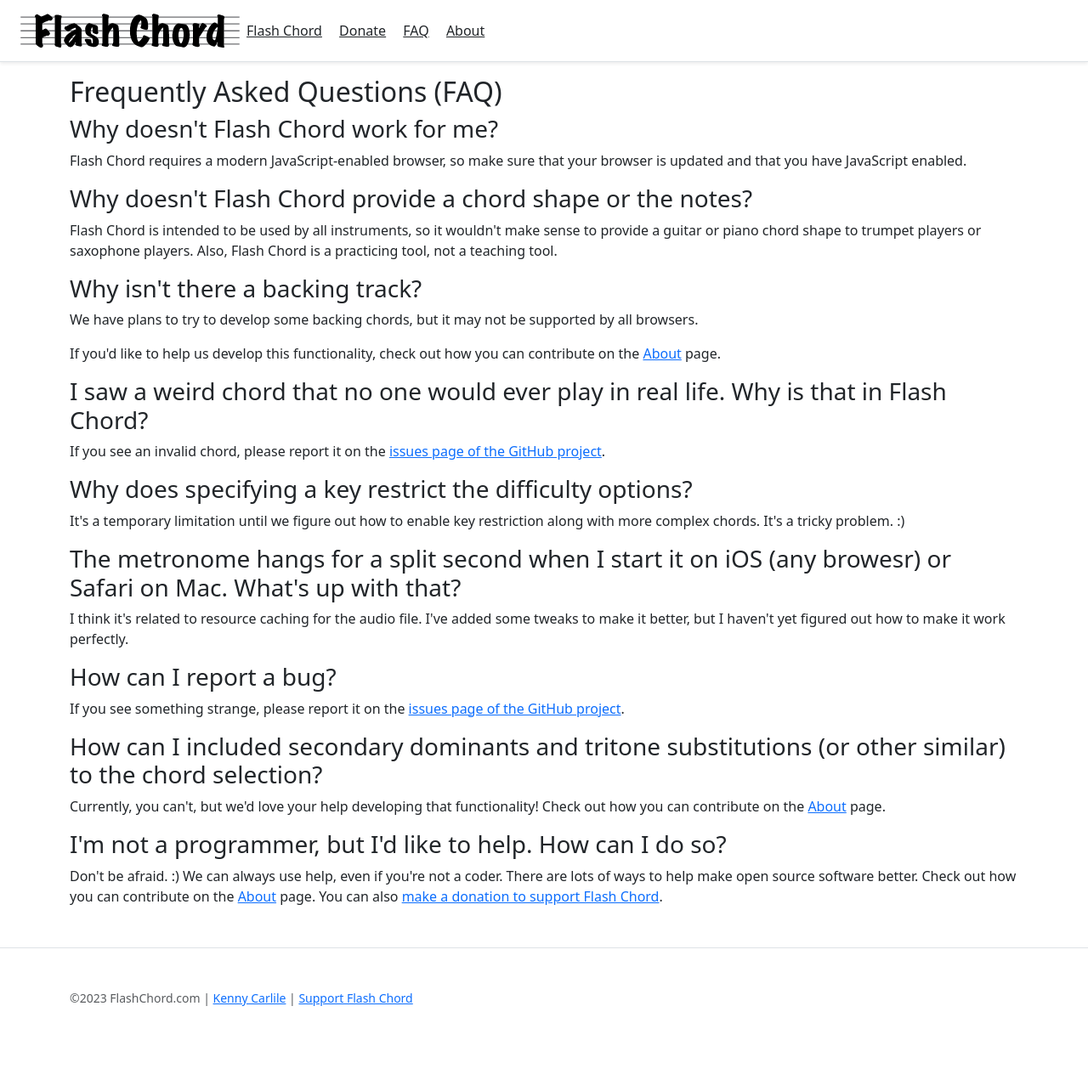
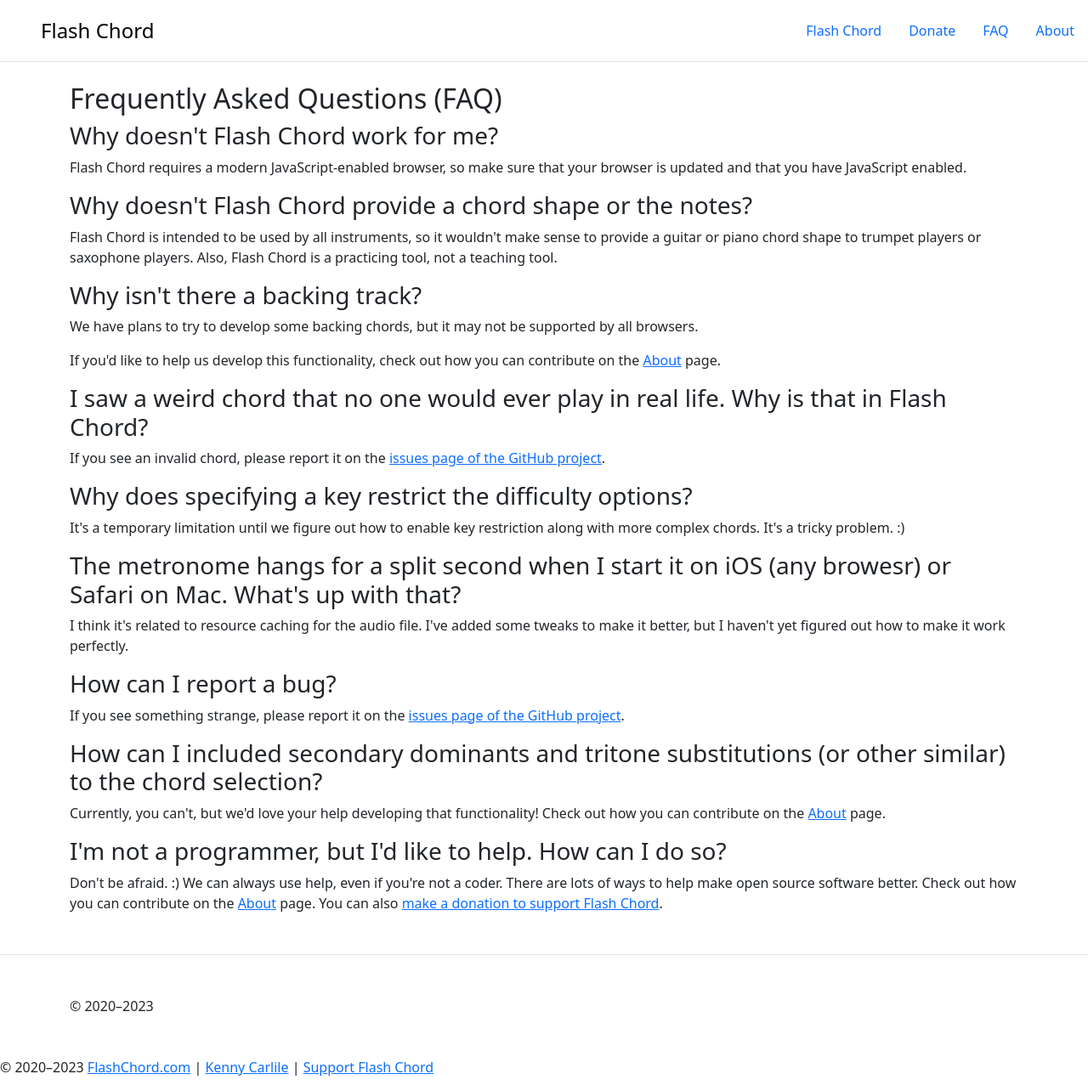
Before and after one commit to KCarlile/flashchord, a PHP site: page /faq in a window 1280 px wide. Shown: the whole page at 85% size. Before the commit the page ends 1184 px from the top, so only its background shows below. Run offline with PHP 8.4, Linux system fonts and the light colour scheme; some libraries are stand-ins or nearby versions.

Commit message:
Components redone; home main layout established.

```diff
--- a/components/contributors.php
+++ b/components/contributors.php
@@ -1,4 +1,10 @@
 <?php
+    /**
+     * @file components/contributors.php
+     *
+     * This include file prints contributor content.
+     */
+
     define("CONTRIBUTORS_JSON", "data/contributors.json");
 
     print_list_from_json_file(CONTRIBUTORS_JSON);
--- a/components/copyright.php
+++ b/components/copyright.php
@@ -1 +1,8 @@
-<small class="d-block mb-3 text-muted">©<?php echo date("Y"); ?> FlashChord.com | <a href="https://www.kcarlile.com/">Kenny Carlile</a> | <a href="/donate">Support Flash Chord</a>
+<?php
+    /**
+     * @file components/copyright.php
+     *
+     * This include file prints the copyright information in the bottom of the page.
+     */
+?>
+© 2020&ndash;<?php echo date("Y"); ?>
--- a/components/footer.php
+++ b/components/footer.php
@@ -1,4 +1,13 @@
-    <!-- Optional JavaScript -->
-    <!-- jQuery first, then Popper.js, then Bootstrap JS -->
-    <script src="https://cdn.jsdelivr.net/npm/popper.js@1.16.0/dist/umd/popper.min.js" integrity="sha384-Q6E9RHvbIyZFJoft+2mJbHaEWldlvI9IOYy5n3zV9zzTtmI3UksdQRVvoxMfooAo" crossorigin="anonymous"></script>
-    <script src="https://stackpath.bootstrapcdn.com/bootstrap/4.5.0/js/bootstrap.min.js" integrity="sha384-OgVRvuATP1z7JjHLkuOU7Xw704+h835Lr+6QL9UvYjZE3Ipu6Tp75j7Bh/kR0JKI" crossorigin="anonymous"></script>
+<?php
+    /**
+     * @file components/foot.php
+     *
+     * This include file prints footer content in the bottom of the page.
+     */
+?>
+<div>
+    <p><?php require 'components/copyright.php'; ?> <a href="/">FlashChord.com</a> |
+        <a href="https://www.kcarlile.com/">Kenny Carlile</a> |
+        <a href="/donate">Support Flash Chord</a>
+    </p>
+</div>
--- a/components/head.php
+++ b/components/head.php
@@ -1,4 +1,14 @@
-    <!-- Google tag (gtag.js) -->
+<?php
+    /**
+     * @file components/head.php
+     *
+     * This include file prints head content in the top of the page.
+     */
+
+    // page title is set at the page level
+    global $page_title;
+?>
+    <!-- START Google tag (gtag.js) -->
     <script async src="https://www.googletagmanager.com/gtag/js?id=G-1YLESD45YY"></script>
     <script>
         window.dataLayer = window.dataLayer || [];
@@ -7,18 +17,21 @@
 
         gtag('config', 'G-1YLESD45YY');
     </script>
+    <!-- END Google tag (gtag.js) -->
 
 <?php
     // check for ?dbg=1 for debugging flag
     if (isset($_GET["dbg"]) && $_GET["dbg"]) {
         if (htmlspecialchars($_GET["dbg"]) == 1) {
-?>
+            $debug_element = <<<END
     <script>
+        // debugging enabled
         const DEBUG = true;
     </script>
-<?php
-        }
-    }
+END;
+            print($debug_element);
+        } // end if test
+    } // end if test
 ?>
 
     <!-- Required meta tags -->
@@ -34,7 +47,6 @@
     <script src="https://code.jquery.com/jquery-3.7.0.min.js" integrity="sha256-2Pmvv0kuTBOenSvLm6bvfBSSHrUJ+3A7x6P5Ebd07/g=" crossorigin="anonymous"></script>
     <script src="https://code.jquery.com/ui/1.13.2/jquery-ui.min.js" integrity="sha256-lSjKY0/srUM9BE3dPm+c4fBo1dky2v27Gdjm2uoZaL0=" crossorigin="anonymous"></script>
     <script src="https://cdnjs.cloudflare.com/ajax/libs/jqueryui-touch-punch/0.2.3/jquery.ui.touch-punch.min.js" integrity="sha512-0bEtK0USNd96MnO4XhH8jhv3nyRF0eK87pJke6pkYf3cM0uDIhNJy9ltuzqgypoIFXw3JSuiy04tVk4AjpZdZw==" crossorigin="anonymous" referrerpolicy="no-referrer"></script>
-
 
     <!-- Flash Chord -->
     <script src="/js/utils.js"></script>
@@ -55,3 +67,5 @@
 
     <!-- Font Awesome -->
     <script src="https://kit.fontawesome.com/a744f5988e.js" crossorigin="anonymous"></script>
+
+    <title><?php print($page_title); ?> | Flash Chord</title>
--- a/components/header.php
+++ b/components/header.php
@@ -1,9 +1,14 @@
-    <div class="d-flex flex-column flex-md-row align-items-center p-3 px-md-4 mb-3 bg-white border-bottom shadow-sm">
-        <h5 class="d-none my-0 mr-md-auto font-weight-normal">Flash Chord</h5><img src="/images/flash-chord-logo.png" alt="Flash Chord" title="Flash Chord" class="my-0 mr-md-auto" />
-        <nav class="my-2 my-md-0 mr-md-3">
-            <a class="p-2 text-dark" href="/">Flash Chord</a>
-            <a class="p-2 text-dark" href="/donate">Donate</a>
-            <a class="p-2 text-dark" href="/faq">FAQ</a>
-            <a class="p-2 text-dark" href="/about">About</a>
-        </nav>
-    </div>
+<?php
+    /**
+     * @file components/foot.php
+     *
+     * This include file prints header content in the top of the page.
+     */
+?>
+<header class="d-flex flex-wrap justify-content-center py-3 mb-4 border-bottom">
+    <a href="/" class="d-flex align-items-center mb-3 mb-md-0 me-md-auto link-body-emphasis text-decoration-none">
+        <svg class="bi me-2" width="40" height="32"><use xlink:href="#bootstrap"/></svg>
+        <span class="fs-4">Flash Chord</span>
+    </a>
+    <?php require 'components/navigation.php'; ?>
+</header>
--- /dev/null
+++ b/components/navigation.php
@@ -0,0 +1,18 @@
+<?php
+    /**
+     * @file components/navigation.php
+     *
+     * This include file prints navigation content in the top of the page.
+     */
+
+    // page name is set at the page level
+    global $page_name;
+?>
+<nav>
+    <ul class="nav nav-pills">
+        <li class="nav-item"><a href="/" class="nav-link <?php print($page_name == 'home' ? 'active' : ''); ?>" aria-current="page">Flash Chord</a></li>
+        <li class="nav-item"><a href="/donate" class="nav-link <?php print($page_name == 'donate' ? 'active' : ''); ?>">Donate</a></li>
+        <li class="nav-item"><a href="/faq" class="nav-link <?php print($page_name == 'faq' ? 'active' : ''); ?>">FAQ</a></li>
+        <li class="nav-item"><a href="/about" class="nav-link <?php print($page_name == 'about' ? 'active' : ''); ?>">About</a></li>
+    </ul>
+</nav>
--- a/components/supporters.php
+++ b/components/supporters.php
@@ -1,4 +1,10 @@
 <?php
+    /**
+     * @file components/supporters.php
+     *
+     * This include file prints supporter content.
+     */
+
     define("SUPPORTERS_JSON", "data/supporters.json");
 
     print_list_from_json_file(SUPPORTERS_JSON, true);
```
Also changed, not shown: components/foot.php (added, +15 -0 lines), index.php (+13 -17 lines), components/ad_footer.php (added).
